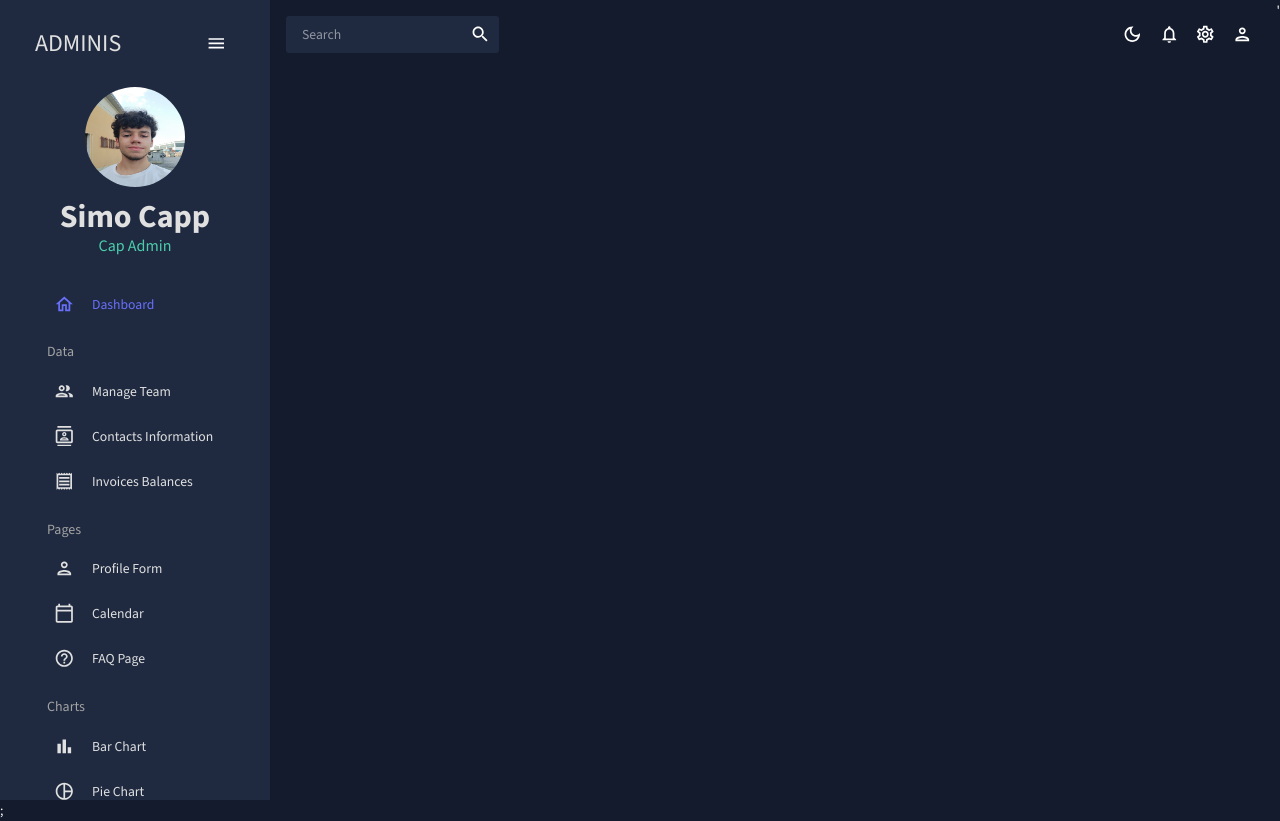
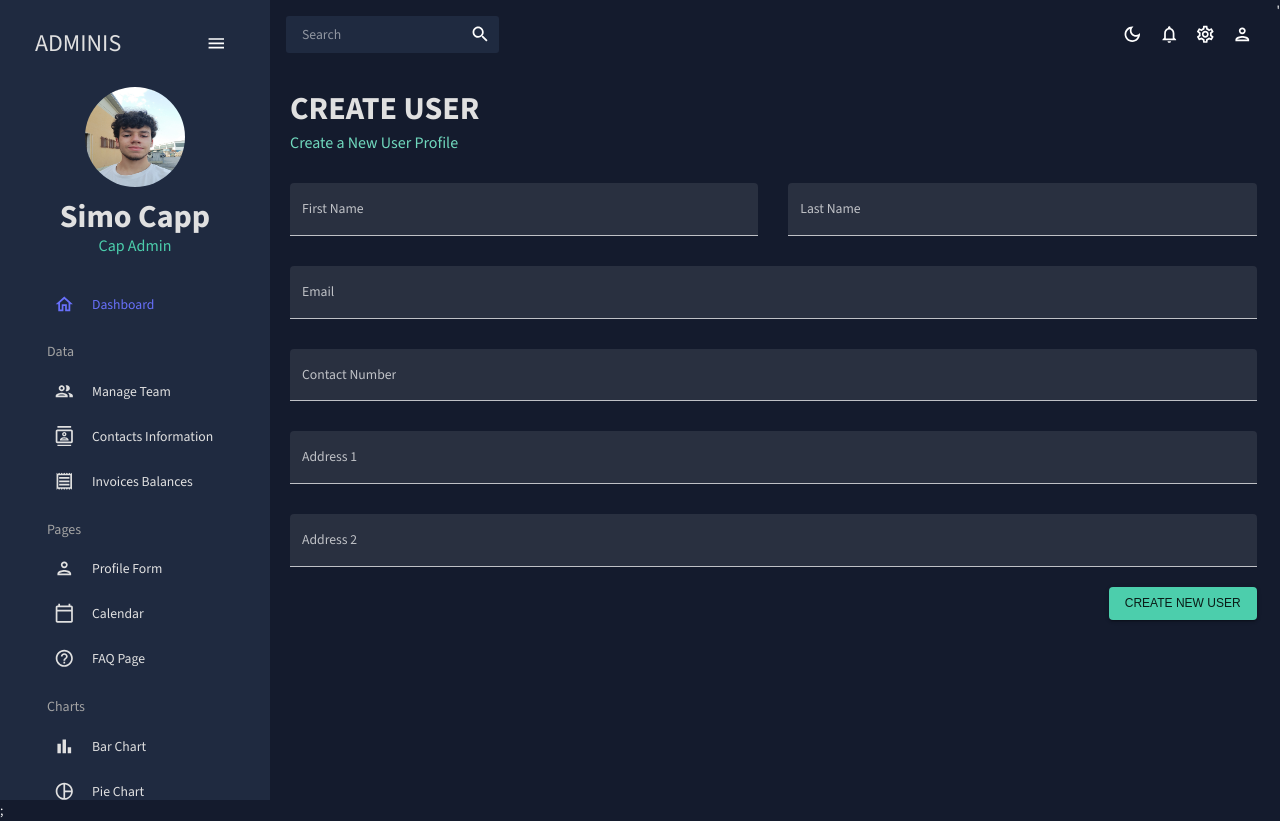
Before and after one commit to simone-capelli/react-admin, a React (Create React App) app: page /form in a window 1280 px wide. Built offline with nearby package versions, Linux system fonts and the light colour scheme.

Commit message:
Formik + yup - Form section

```diff
--- a/src/App.js
+++ b/src/App.js
@@ -7,8 +7,8 @@
 import Team from './scenes/team';
 import Contacts from './scenes/contacts';
 import Invoices from './scenes/invoices';
+import Form from './scenes/form';
 // import Bar from './scenes/bar';
-// import Form from './scenes/form';
 // import Line from './scenes/line';
 // import Pie from './scenes/pie';
 // import FAQ from './scenes/faq';
@@ -31,7 +31,7 @@
               <Route path="/team" element={<Team />} />
               <Route path="/contacts" element={<Contacts />} />
               <Route path="/invoices" element={<Invoices />} />
-              {/* <Route path="/form" element={<Form />} /> */}
+              <Route path="/form" element={<Form />} />
               {/* <Route path="/bar" element={<Bar />} /> */}
               {/* <Route path="/pie" element={<Pie />} /> */}
               {/* <Route path="/line" element={<Line />} /> */}
--- /dev/null
+++ b/src/scenes/form/index.jsx
@@ -0,0 +1,154 @@
+import { Box, Button, TextField } from '@mui/material';
+import { Formik } from 'formik';
+import * as yup from 'yup';
+import useMediaQuery from '@mui/material/useMediaQuery';
+import Header from '../../components/Header';
+
+const initialValues = {
+  firstName: '',
+  lastName: '',
+  email: '',
+  contact: '',
+  address1: '',
+  address2: '',
+};
+
+const phoneRegExp = /^(\+\d{1,2}\s)?\(?\d{3}\)?[\s.-]\d{3}[\s.-]\d{4}$/;
+const userSchema = yup.object().shape({
+  firstName: yup.string().required('required'),
+  lastName: yup.string().required('required'),
+  email: yup.string().email('invalid email').required('required'),
+  contact: yup
+    .string()
+    .matches(phoneRegExp, 'Phone number is not valid')
+    .required('required'),
+  address1: yup.string().required('required'),
+  address2: yup.string().required('required'),
+});
+
+const Form = () => {
+  const isNonMobile = useMediaQuery('(min-width: 600px)');
+
+  const handleFormSubmit = (values) => {
+    console.log(values);
+  };
+
+  return (
+    <Box m="20px">
+      <Header title="CREATE USER" subtitle="Create a New User Profile" />
+
+      <Formik
+        onSubmit={handleFormSubmit}
+        initialValues={initialValues}
+        validationSchema={userSchema}
+      >
+        {({
+          values,
+          errors,
+          touched,
+          handleBlur,
+          handleChange,
+          handleSubmit,
+        }) => (
+          <form onSubmit={handleSubmit}>
+            <Box
+              display="grid"
+              gap="30px"
+              gridTemplateColumns="repeat(4, minmax(0, 1fr))"
+              sx={{
+                '& > div': { gridColumn: isNonMobile ? undefined : 'span 4' },
+              }}
+            >
+              <TextField
+                fullWidth
+                variant="filled"
+                type="text"
+                label="First Name"
+                onBlur={handleBlur}
+                onChange={handleChange}
+                value={values.firstName}
+                name="firstName"
+                error={!!touched.firstName && !!errors.firstName}
+                helperText={touched.firstName && errors.firstName}
+                sx={{ gridColumn: 'span 2' }}
+              />
+              <TextField
+                fullWidth
+                variant="filled"
+                type="text"
+                label="Last Name"
+                onBlur={handleBlur}
+                onChange={handleChange}
+                value={values.lastName}
+                name="lastName"
+                error={!!touched.lastName && !!errors.lastName}
+                helperText={touched.lastName && errors.lastName}
+                sx={{ gridColumn: 'span 2' }}
+              />
+              <TextField
+                fullWidth
+                variant="filled"
+                type="text"
+                label="Email"
+                onBlur={handleBlur}
+                onChange={handleChange}
+                value={values.email}
+                name="email"
+                error={!!touched.email && !!errors.email}
+                helperText={touched.email && errors.email}
+                sx={{ gridColumn: 'span 4' }}
+              />
+              <TextField
+                fullWidth
+                variant="filled"
+                type="text"
+                label="Contact Number"
+                onBlur={handleBlur}
+                onChange={handleChange}
+                value={values.contact}
+                name="contact"
+                error={!!touched.contact && !!errors.contact}
+                helperText={touched.contact && errors.contact}
+                sx={{ gridColumn: 'span 4' }}
+              />
+              <TextField
+                fullWidth
+                variant="filled"
+                type="text"
+                label="Address 1"
+                onBlur={handleBlur}
+                onChange={handleChange}
+                value={values.address1}
+                name="address1"
+                error={!!touched.address1 && !!errors.address1}
+                helperText={touched.address1 && errors.address1}
+                sx={{ gridColumn: 'span 4' }}
+              />
+              <TextField
+                fullWidth
+                variant="filled"
+                type="text"
+                label="Address 2"
+                onBlur={handleBlur}
+                onChange={handleChange}
+                value={values.address2}
+                name="address2"
+                error={!!touched.address2 && !!errors.address2}
+                helperText={touched.address2 && errors.address2}
+                sx={{ gridColumn: 'span 4' }}
+              />
+            </Box>
+
+            <Box display="flex" justifyContent="end" mt="20px">
+              <Button type="submit" color="secondary" variant="contained">
+                Create New User
+              </Button>
+            </Box>
+          </form>
+        )}
+      </Formik>
+    </Box>
+  );
+};
+
+export default Form;
```
